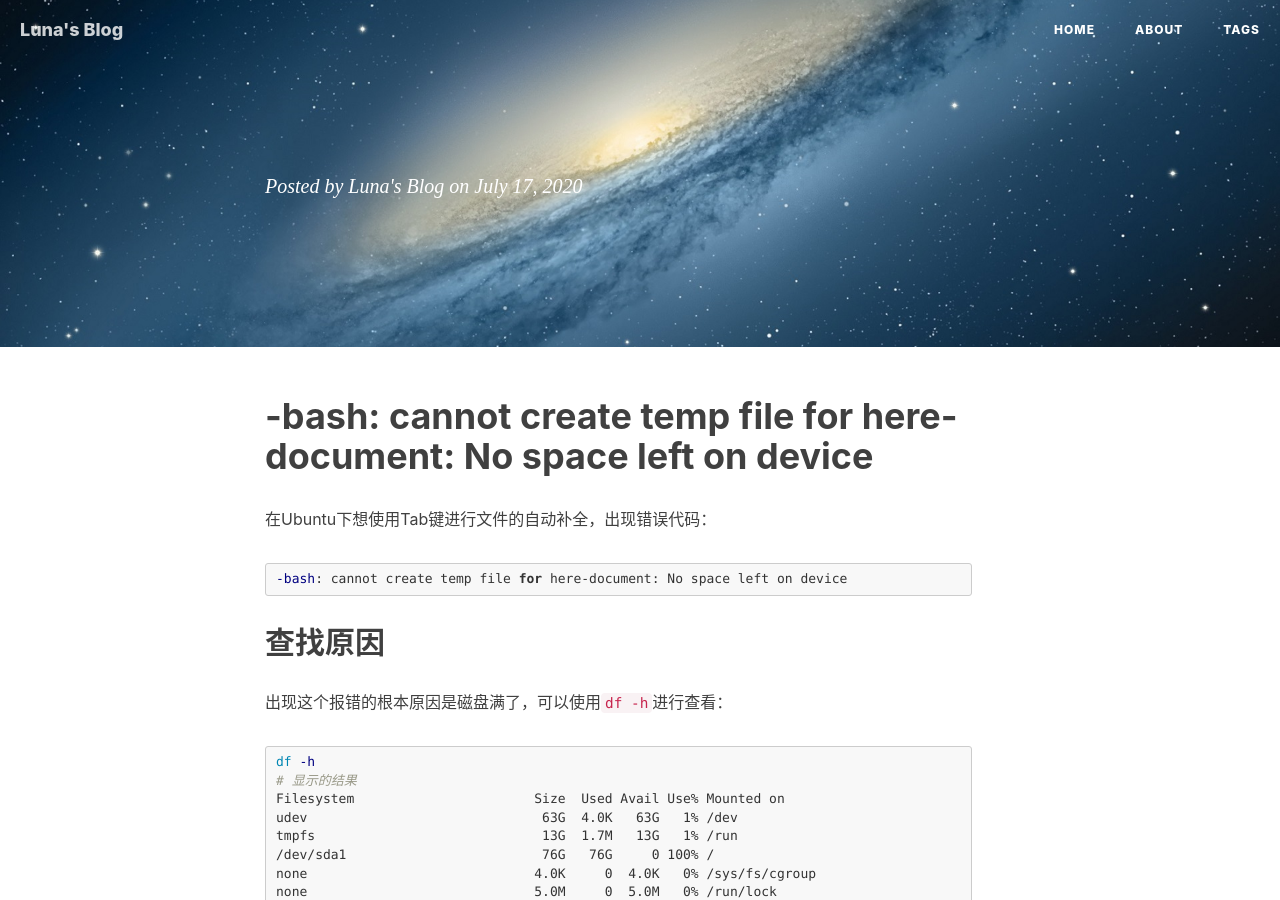
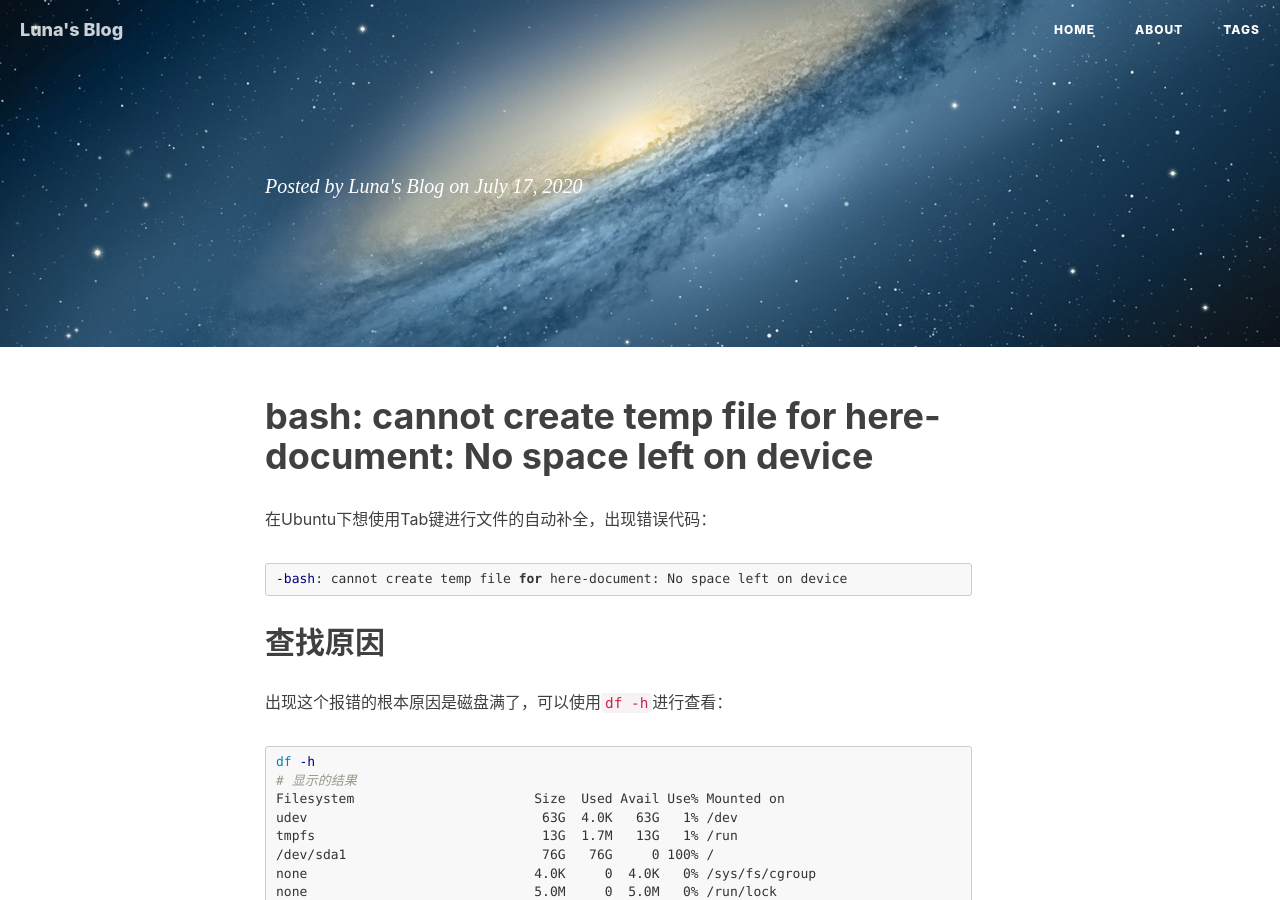
Before and after one commit to gygys/gygys.github.io, a Jekyll site: the page built from _posts/2020-07-17-bash cannot create temp file for here-document No space left on device.md, in a window 1280 px wide and 900 px high. Built offline with Jekyll 4.4.1, drawn with Linux system fonts in a browser that asks for light colours; nearby versions of some CDN libraries; our own code applies the rules of GitHub Pages for plain Markdown files; comment, search, counter and statistics services are not loaded.

````diff
--- a/_posts/2020-07-17-bash cannot create temp file for here-document No space left on device.md
+++ b/_posts/2020-07-17-bash cannot create temp file for here-document No space left on device.md
@@ -1,6 +1,6 @@
 ---
 layout:     post
-title:      -bash: cannot create temp file for here-document: No space left on device
+title:      bash: cannot create temp file for here-document: No space left on device
 subtitle:    ubuntu, storage
 date:       2020-07-17
 author:     dulunar
@@ -12,7 +12,7 @@ tags:
 ---
 
 
-# -bash: cannot create temp file for here-document: No space left on device
+# bash: cannot create temp file for here-document: No space left on device
 
 在Ubuntu下想使用Tab键进行文件的自动补全，出现错误代码：
 ```shell
````
